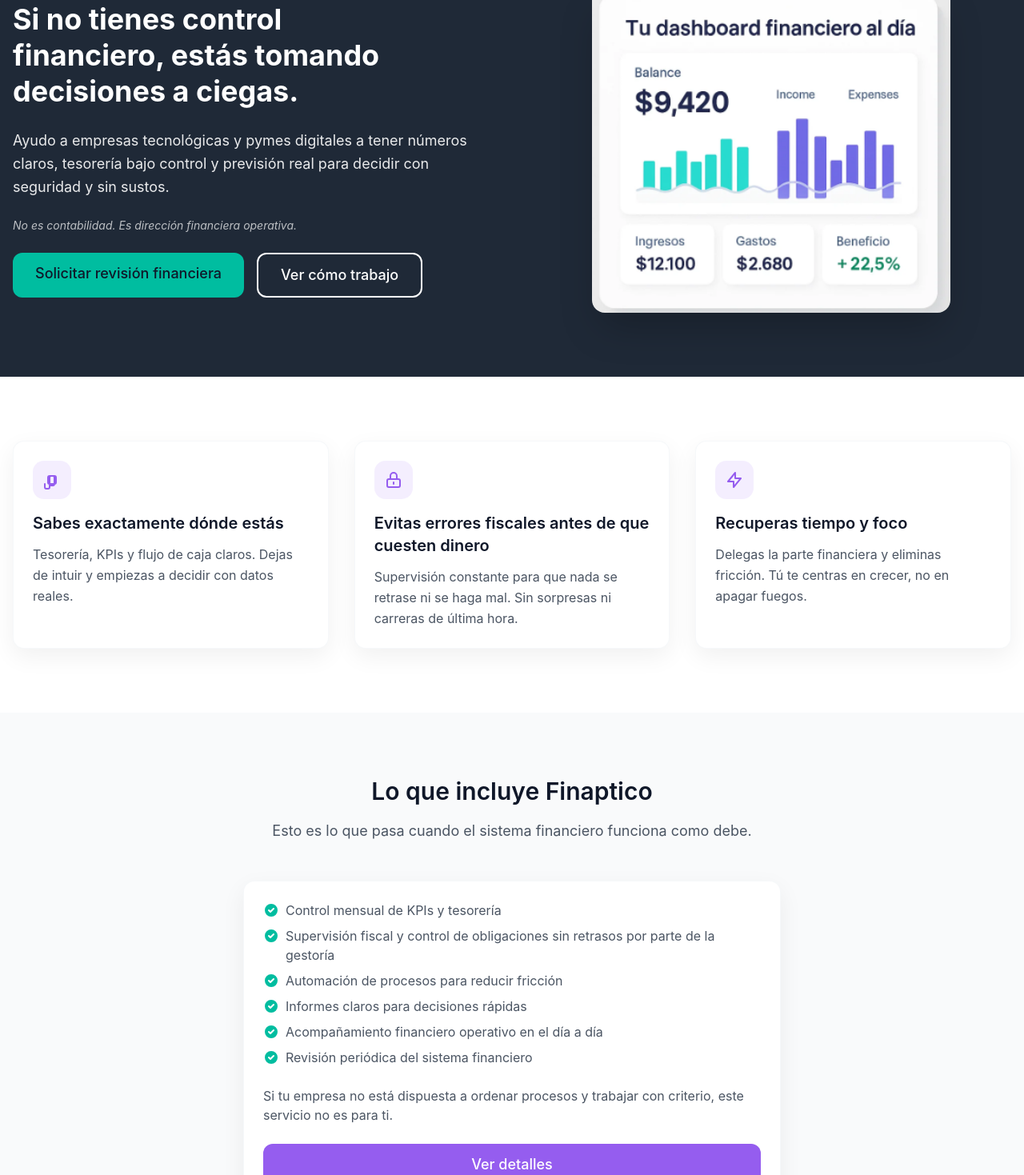
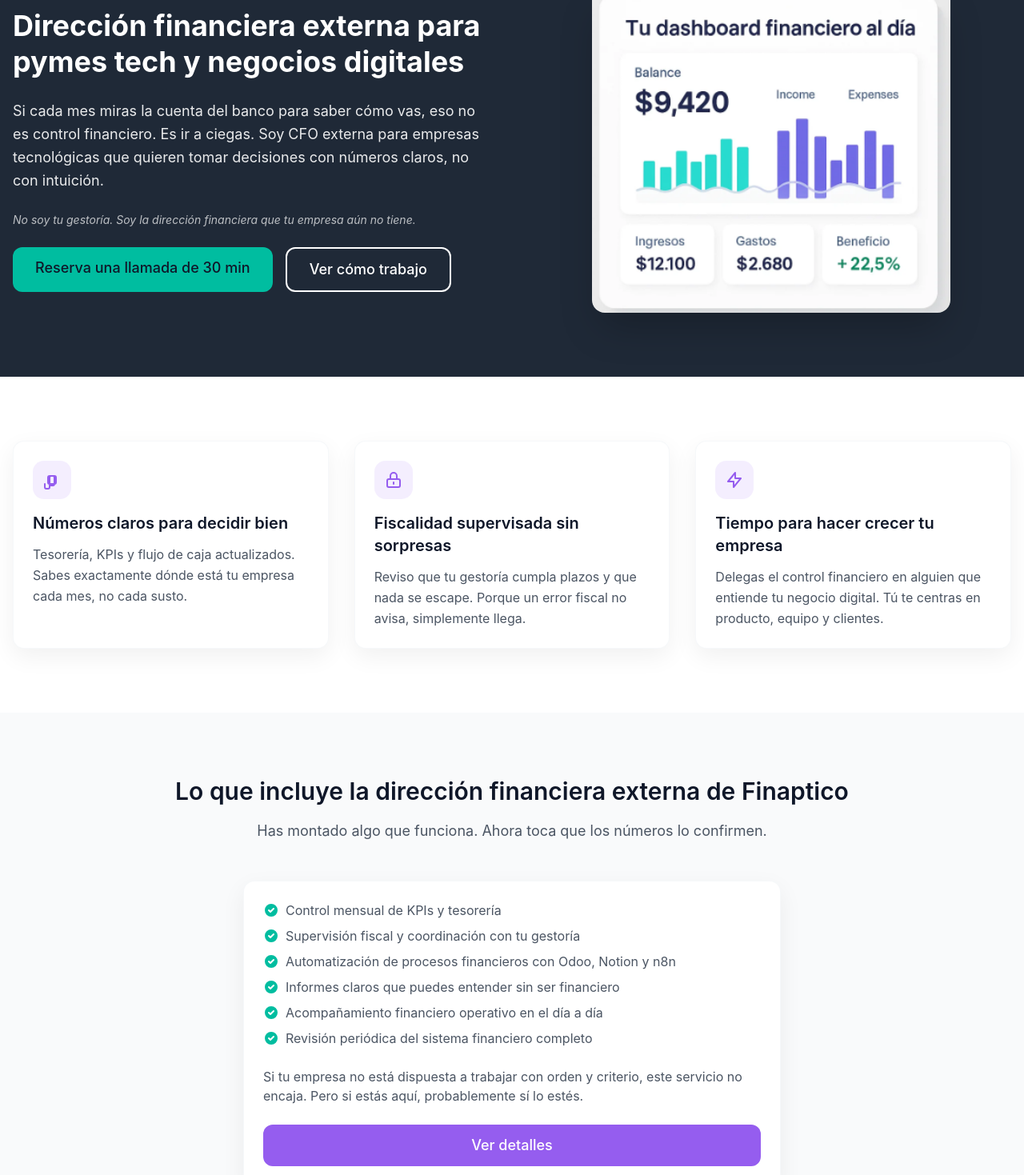
Before and after one commit to Shatzilie/web-finaptico, a React (Vite) app: page / in a window 1280 px wide. Shown: the part 161-1630 px from the top of the page at 80% size. Built offline with nearby package versions, Linux system fonts and the light colour scheme.

Commit message:
feat: SEO + new copy for Home page

```diff
--- a/src/pages/Home.tsx
+++ b/src/pages/Home.tsx
@@ -1,10 +1,16 @@
 import { Link } from "react-router-dom";
 import Header from "../components/Header";
 import Footer from "../components/Footer";
+import SEOHead from "../components/SEOHead";
 
 const Home = () => {
   return (
     <div className="min-h-screen">
+      <SEOHead
+        title="Dirección financiera externa para pymes tech | Finaptico"
+        description="CFO externo especializado en empresas tecnológicas y negocios digitales en España. Control de tesorería, KPIs, supervisión fiscal y previsión de caja real."
+        canonical="/"
+      />
       <Header />
 
       <main>
@@ -14,17 +20,17 @@
             <div className="grid grid-cols-1 lg:grid-cols-2 gap-12 items-center">
               <div className="space-y-6">
                 <h1 className="text-h1 text-balance">
-                  Si no tienes control financiero, estás tomando decisiones a ciegas.
+                  Dirección financiera externa para pymes tech y negocios digitales
                 </h1>
                 <p className="text-body text-white/90 leading-relaxed">
-                  Ayudo a empresas tecnológicas y pymes digitales a tener números claros, tesorería bajo control y previsión real para decidir con seguridad y sin sustos.
+                  Si cada mes miras la cuenta del banco para saber cómo vas, eso no es control financiero. Es ir a ciegas. Soy CFO externa para empresas tecnológicas que quieren tomar decisiones con números claros, no con intuición.
                 </p>
                 <p className="text-sm text-white/70 italic">
-                  No es contabilidad. Es dirección financiera operativa.
+                  No soy tu gestoría. Soy la dirección financiera que tu empresa aún no tiene.
                 </p>
                 <div className="flex flex-col sm:flex-row gap-4">
                   <Link to="/contacto" className="btn-primary-contrast">
-                    Solicitar revisión financiera
+                    Reserva una llamada de 30 min
                   </Link>
                   <Link to="/servicios" className="btn-outline">
                     Ver cómo trabajo
@@ -34,7 +40,7 @@
               <div className="flex justify-center">
                 <img
                   src="/images/dashboard-hero.png"
-                  alt="Dashboard financiero con métricas en tiempo real - Balance, ingresos, gastos y beneficios"
+                  alt="Dashboard financiero con métricas en tiempo real para pymes tech"
                   width="448"
                   height="408"
                   className="w-full max-w-md mx-auto rounded-2xl shadow-2xl"
@@ -48,7 +54,7 @@
 
         {/* Beneficios Section - Fondo blanco */}
         <section className="bg-white py-20" aria-labelledby="beneficios-heading">
-          <h2 id="beneficios-heading" className="sr-only">Beneficios de Finaptico</h2>
+          <h2 id="beneficios-heading" className="sr-only">Qué consigues con dirección financiera externa</h2>
           <div className="container mx-auto px-4">
             <div className="grid grid-cols-1 md:grid-cols-3 gap-8">
               <div className="card-hover border border-border/30">
@@ -57,8 +63,8 @@
                     <path strokeLinecap="round" strokeLinejoin="round" strokeWidth={2} d="M9 17a2 2 0 01-2-2V9a2 2 0 012-2h6a2 2 0 012 2v6a2 2 0 01-2 2M9 17h6M9 17v4a2 2 0 01-2 2H5a2 2 0 01-2-2v-4m6 0V9a2 2 0 012-2h2a2 2 0 012 2v8a2 2 0 01-2 2h-2a2 2 0 01-2-2z" />
                   </svg>
                 </div>
-                <h3 className="text-subtitle font-semibold mb-3 text-text-primary">Sabes exactamente dónde estás</h3>
-                <p className="text-base text-text-secondary leading-relaxed">Tesorería, KPIs y flujo de caja claros. Dejas de intuir y empiezas a decidir con datos reales.</p>
+                <h3 className="text-subtitle font-semibold mb-3 text-text-primary">Números claros para decidir bien</h3>
+                <p className="text-base text-text-secondary leading-relaxed">Tesorería, KPIs y flujo de caja actualizados. Sabes exactamente dónde está tu empresa cada mes, no cada susto.</p>
               </div>
 
               <div className="card-hover border border-border/30">
@@ -67,8 +73,8 @@
                     <path strokeLinecap="round" strokeLinejoin="round" strokeWidth={2} d="M12 15v2m-6 4h12a2 2 0 002-2v-6a2 2 0 00-2-2H6a2 2 0 00-2 2v6a2 2 0 002 2zm10-10V7a4 4 0 00-8 0v4h8z" />
                   </svg>
                 </div>
-                <h3 className="text-subtitle font-semibold mb-3 text-text-primary">Evitas errores fiscales antes de que cuesten dinero</h3>
-                <p className="text-base text-text-secondary leading-relaxed">Supervisión constante para que nada se retrase ni se haga mal. Sin sorpresas ni carreras de última hora.</p>
+                <h3 className="text-subtitle font-semibold mb-3 text-text-primary">Fiscalidad supervisada sin sorpresas</h3>
+                <p className="text-base text-text-secondary leading-relaxed">Reviso que tu gestoría cumpla plazos y que nada se escape. Porque un error fiscal no avisa, simplemente llega.</p>
               </div>
 
               <div className="card-hover border border-border/30">
@@ -77,8 +83,8 @@
                     <path strokeLinecap="round" strokeLinejoin="round" strokeWidth={2} d="M13 10V3L4 14h7v7l9-11h-7z" />
                   </svg>
                 </div>
-                <h3 className="text-subtitle font-semibold mb-3 text-text-primary">Recuperas tiempo y foco</h3>
-                <p className="text-base text-text-secondary leading-relaxed">Delegas la parte financiera y eliminas fricción. Tú te centras en crecer, no en apagar fuegos.</p>
+                <h3 className="text-subtitle font-semibold mb-3 text-text-primary">Tiempo para hacer crecer tu empresa</h3>
+                <p className="text-base text-text-secondary leading-relaxed">Delegas el control financiero en alguien que entiende tu negocio digital. Tú te centras en producto, equipo y clientes.</p>
               </div>
             </div>
           </div>
@@ -88,8 +94,8 @@
       <section className="section-light py-20">
         <div className="container mx-auto px-4">
           <div className="text-center mb-12">
-            <h2 className="text-h2 text-text-primary mb-4">Lo que incluye Finaptico</h2>
-            <p className="text-body text-text-secondary">Esto es lo que pasa cuando el sistema financiero funciona como debe.</p>
+            <h2 className="text-h2 text-text-primary mb-4">Lo que incluye la dirección financiera externa de Finaptico</h2>
+            <p className="text-body text-text-secondary">Has montado algo que funciona. Ahora toca que los números lo confirmen.</p>
           </div>
 
           <div className="flex justify-center">
@@ -105,19 +111,19 @@
                   <svg className="w-5 h-5 text-secondary mt-0.5 flex-shrink-0" fill="currentColor" viewBox="0 0 20 20">
                     <path fillRule="evenodd" d="M10 18a8 8 0 100-16 8 8 0 000 16zm3.707-9.293a1 1 0 00-1.414-1.414L9 10.586 7.707 9.293a1 1 0 00-1.414 1.414l2 2a1 1 0 001.414 0l4-4z" clipRule="evenodd" />
                   </svg>
-                  <span className="text-base text-text-secondary">Supervisión fiscal y control de obligaciones sin retrasos por parte de la gestoría</span>
+                  <span className="text-base text-text-secondary">Supervisión fiscal y coordinación con tu gestoría</span>
                 </li>
                 <li className="flex items-start space-x-2">
                   <svg className="w-5 h-5 text-secondary mt-0.5 flex-shrink-0" fill="currentColor" viewBox="0 0 20 20">
                     <path fillRule="evenodd" d="M10 18a8 8 0 100-16 8 8 0 000 16zm3.707-9.293a1 1 0 00-1.414-1.414L9 10.586 7.707 9.293a1 1 0 00-1.414 1.414l2 2a1 1 0 001.414 0l4-4z" clipRule="evenodd" />
                   </svg>
-                  <span className="text-base text-text-secondary">Automación de procesos para reducir fricción</span>
+                  <span className="text-base text-text-secondary">Automatización de procesos financieros con Odoo, Notion y n8n</span>
                 </li>
                 <li className="flex items-start space-x-2">
                   <svg className="w-5 h-5 text-secondary mt-0.5 flex-shrink-0" fill="currentColor" viewBox="0 0 20 20">
                     <path fillRule="evenodd" d="M10 18a8 8 0 100-16 8 8 0 000 16zm3.707-9.293a1 1 0 00-1.414-1.414L9 10.586 7.707 9.293a1 1 0 00-1.414 1.414l2 2a1 1 0 001.414 0l4-4z" clipRule="evenodd" />
                   </svg>
-                  <span className="text-base text-text-secondary">Informes claros para decisiones rápidas</span>
+                  <span className="text-base text-text-secondary">Informes claros que puedes entender sin ser financiero</span>
                 </li>
                 <li className="flex items-start space-x-2">
                   <svg className="w-5 h-5 text-secondary mt-0.5 flex-shrink-0" fill="currentColor" viewBox="0 0 20 20">
@@ -129,11 +135,11 @@
                   <svg className="w-5 h-5 text-secondary mt-0.5 flex-shrink-0" fill="currentColor" viewBox="0 0 20 20">
                     <path fillRule="evenodd" d="M10 18a8 8 0 100-16 8 8 0 000 16zm3.707-9.293a1 1 0 00-1.414-1.414L9 10.586 7.707 9.293a1 1 0 00-1.414 1.414l2 2a1 1 0 001.414 0l4-4z" clipRule="evenodd" />
                   </svg>
-                  <span className="text-base text-text-secondary">Revisión periódica del sistema financiero</span>
+                  <span className="text-base text-text-secondary">Revisión periódica del sistema financiero completo</span>
                 </li>
               </ul>
               <p className="text-base text-text-secondary mb-6">
-                Si tu empresa no está dispuesta a ordenar procesos y trabajar con criterio, este servicio no es para ti.
+                Si tu empresa no está dispuesta a trabajar con orden y criterio, este servicio no encaja. Pero si estás aquí, probablemente sí lo estés.
               </p>
               <Link to="/servicios" className="btn-primary w-full text-center block">
                 Ver detalles
```
